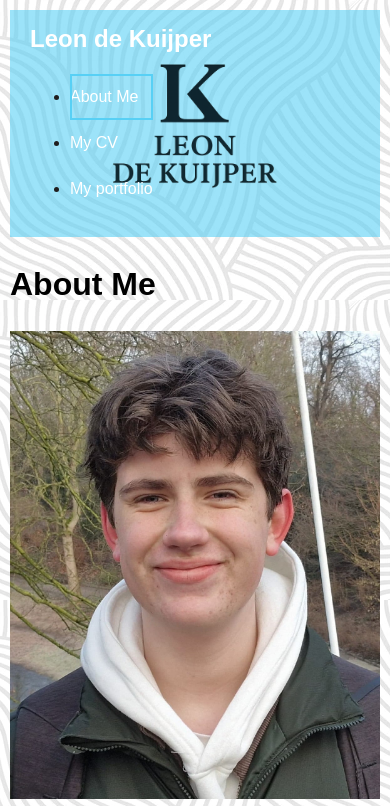
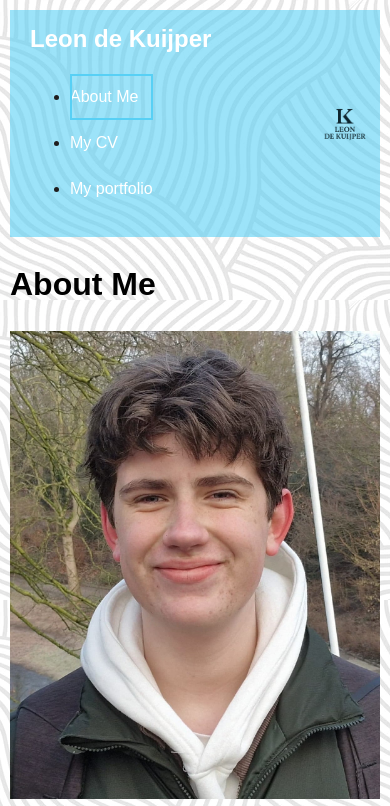
Before and after one commit to Leon210109/first-assignment-bright, a plain HTML site: page index.html in a window 390 px wide. Shown: the top 806 px of the page. Drawn offline with Linux system fonts and the light colour scheme.

Commit message:
Update assignment_bright.css

```diff
--- a/assignment_bright.css
+++ b/assignment_bright.css
@@ -240,4 +240,11 @@ a:hover {
     .image-pair img {
         max-width: 100%;
     }
+      .navbar::before {
+        width: 50px;
+        height: 50px;
+        right: 10px;
+        left: auto;
+        transform: translate(0, -50%);
+    }
 }
```
